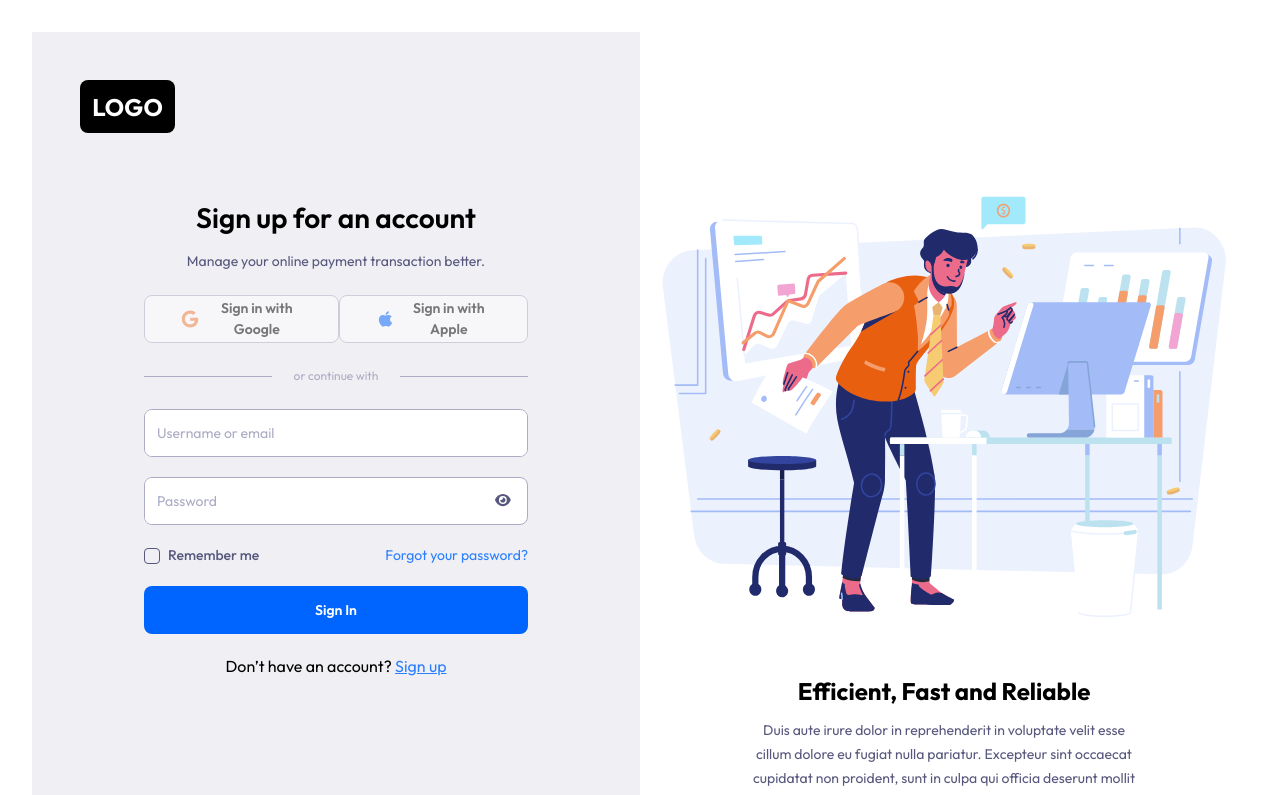
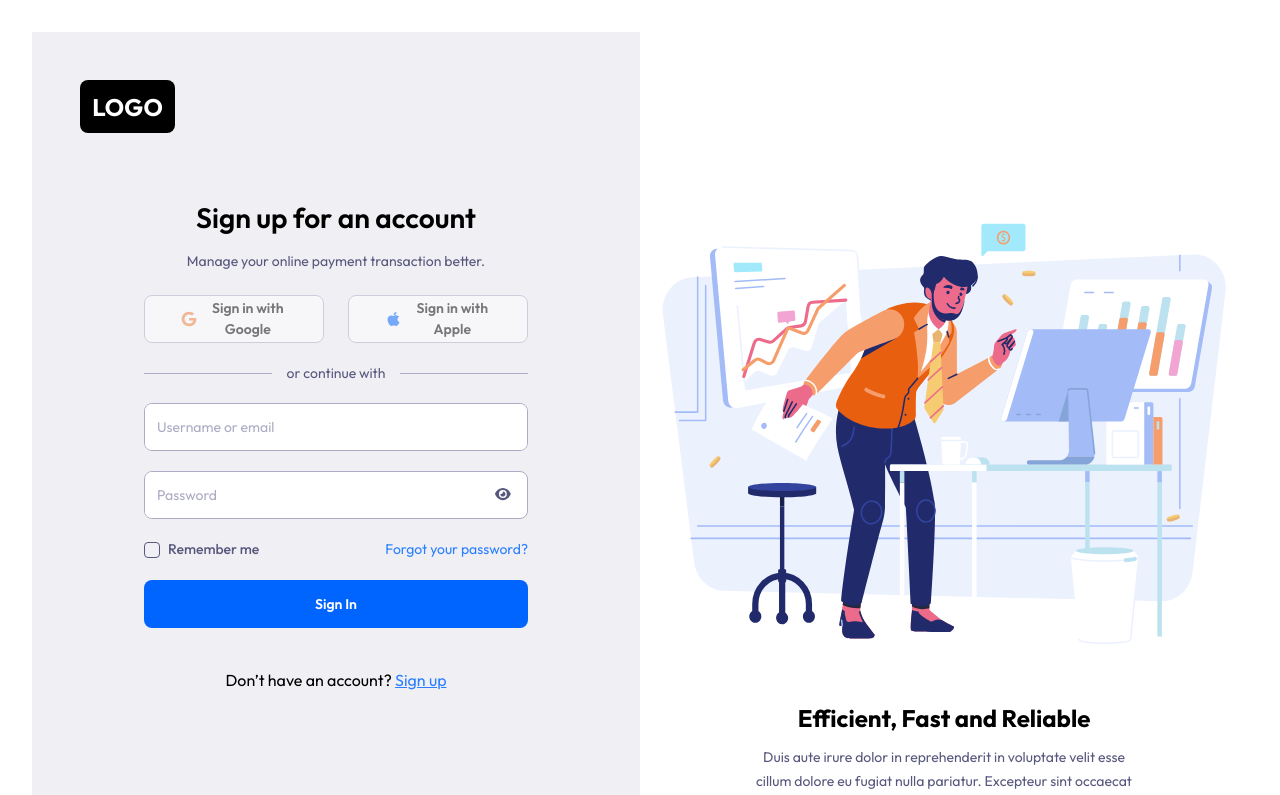
Before and after one commit to klusterthon023/klusterthon023-fintech, a React (Vite) app in the folder frontend/: page /login in a window 1280 px wide. Shown: the top 795 px of the page. Built offline with nearby package versions, Linux system fonts and the light colour scheme.

Commit message:
Changed layout to grid  to match signup page

```diff
--- a/frontend/src/pages/login/components/LoginForm.tsx
+++ b/frontend/src/pages/login/components/LoginForm.tsx
@@ -44,11 +44,11 @@ function LoginForm() {
   });
 
   return (
-    <div>
-      <div className="flex max-md:flex-col max-md:gap-5 items-center justify-between">
+    <div className="grid gap-5">
+      <div className="flex flex-col lg:flex-row xl:flex-row gap-6 justify-between ">
         <Button
           disabled
-          className="!bg-white !border !border-gray-100 !text-black"
+          className="!bg-white !border !w-full !border-gray-100 !text-black"
           variant="outlined"
           startIcon={<img src={GoogleIcon} className="h-6 w-6" />}
         >
@@ -56,19 +56,17 @@ function LoginForm() {
         </Button>
         <Button
           disabled
-          className="!bg-white !border !border-gray-100 !text-black"
+          className="!bg-white !border !w-full !border-gray-100 !text-black"
           variant="outlined"
           startIcon={<img src={AppleIcon} className="h-6 w-6" />}
         >
           Sign in with Apple
         </Button>
       </div>
-      <div className="my-6 flex items-center">
-        <Divider />
-        <Typography className="w-full" variant="body5" color="gray.100">
-          or continue with
-        </Typography>
-        <Divider />
+      <div className="flex items-center">
+          <Divider/>
+          <Typography color="gray.300" className="!w-full text-center !text-sm">or continue with</Typography>
+          <Divider/>
       </div>
       <Formik
         initialValues={initialValues}
@@ -78,12 +76,13 @@ function LoginForm() {
         {(formik) => {
           const { getFieldProps, isValid } = formik;
           return (
-            <Form className="space-y-5">
+            <Form className="grid gap-5 placeholder:text-gray-100">
               <Input
                 type={"email"}
                 placeholder="Username or email"
                 {...getFieldProps("email")}
                 {...formikHelper(formik, "email")}
+                className=" placeholder:text-sm"
               />
 
               <Input
```
